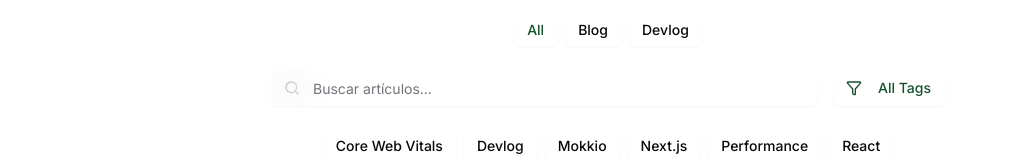
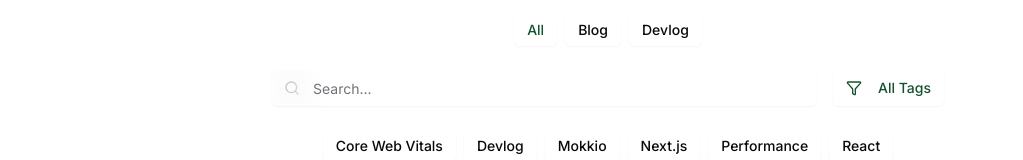
Before and after one commit to rosdavid/portfolio, a Next.js app: page /blog in a window 1280 px wide. Shown: the part 250-410 px from the top of the page, without its empty margins (32-1055 px from the left). Built offline with nearby package versions, Linux system fonts and the light colour scheme.

Commit message:
feat: actualizar texto del placeholder en el campo de búsqueda del componente BlogClient

```diff
--- a/app/blog/blog-client.tsx
+++ b/app/blog/blog-client.tsx
@@ -94,7 +94,7 @@ export function BlogClient({ initialPosts }: BlogClientProps) {
               <div className="relative flex-1">
                 <Search className="absolute left-3 top-1/2 transform -translate-y-1/2 text-muted-foreground h-4 w-4" />
                 <Input
-                  placeholder="Buscar artículos..."
+                  placeholder="Search..."
                   value={searchTerm}
                   onChange={(e) => setSearchTerm(e.target.value)}
                   className="pl-10 glass-card border-white/10"
```
Also changed, not shown: 1 other file (tests, documents, lock files or other folders).
